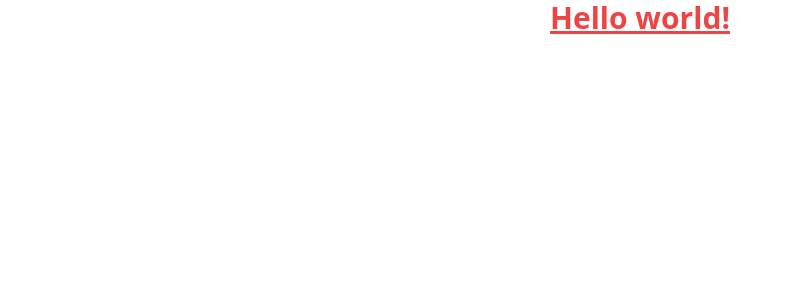
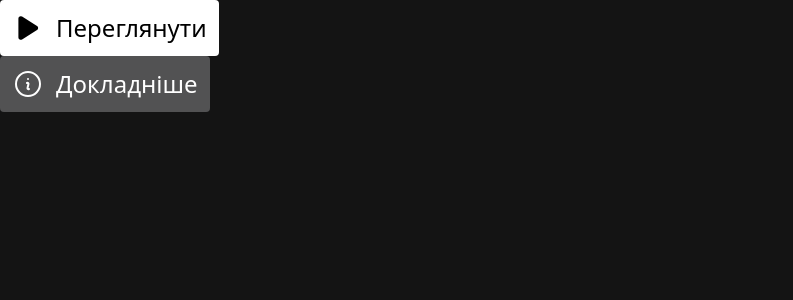
Before and after one commit to yulia-maleeva/netflix, a React (Vite) app: page / in a window 1280 px wide. Shown: the top 300 px of the page, without its empty margins (0-793 px from the left). Built offline with nearby package versions, Linux system fonts and the light colour scheme.

Commit message:
NX-3-Created button

```diff
--- a/package.json
+++ b/package.json
@@ -10,6 +10,7 @@
     "preview": "vite preview"
   },
   "dependencies": {
+    "@heroicons/react": "^2.0.17",
     "react": "^18.2.0",
     "react-dom": "^18.2.0",
     "sass": "^1.62.1"
--- a/src/App.tsx
+++ b/src/App.tsx
@@ -1,7 +1,23 @@
+import Button from "./components/atoms/Button/Button";
+
+import { PlayIcon } from "@heroicons/react/20/solid";
+import { InformationCircleIcon } from "@heroicons/react/24/outline";
+
 const App = () => (
-  <h1 className="text-3xl font-bold text-red-500 underline text-center">
-    Hello world!
-  </h1>
+  <>
+    <Button
+      icon={<PlayIcon className="w-8 h-8" />}
+      text="Переглянути"
+      background="bg-white"
+      color="text-black"
+    />
+    <Button
+      icon={<InformationCircleIcon className="w-8 h-8" />}
+      text="Докладніше"
+      background="bg-custom-gray"
+      color="text-white"
+    />
+  </>
 );
 
 export default App;
--- /dev/null
+++ b/src/components/atoms/Button/Button.tsx
@@ -0,0 +1,19 @@
+import React, { FC, ReactNode } from "react";
+
+interface IButton {
+  text: string;
+  icon?: ReactNode;
+  background: string;
+  color: string;
+}
+
+const Button: FC<IButton> = ({ icon, text, background, color }) => (
+  <button
+    className={`flex items-center gap-3 p-3 text-2xl font-medium ${background} ${color} rounded hover:opacity-80 `}
+  >
+    {icon}
+    <p>{text}</p>
+  </button>
+);
+
+export default Button;
--- a/src/index.css
+++ b/src/index.css
@@ -5,3 +5,7 @@
 * {
   box-sizing: border-box;
 }
+
+body {
+  background-color: #141414;
+}
--- a/tailwind.config.js
+++ b/tailwind.config.js
@@ -2,7 +2,11 @@
 export default {
   content: ["./index.html", "./src/**/*.{js,ts,jsx,tsx}"],
   theme: {
-    extend: {},
+    extend: {
+      colors: {
+        "custom-gray": "#6D6D6EB3",
+      },
+    },
   },
   plugins: [],
 };
```
Also changed, not shown: 1 other file (tests, documents, lock files or other folders).
